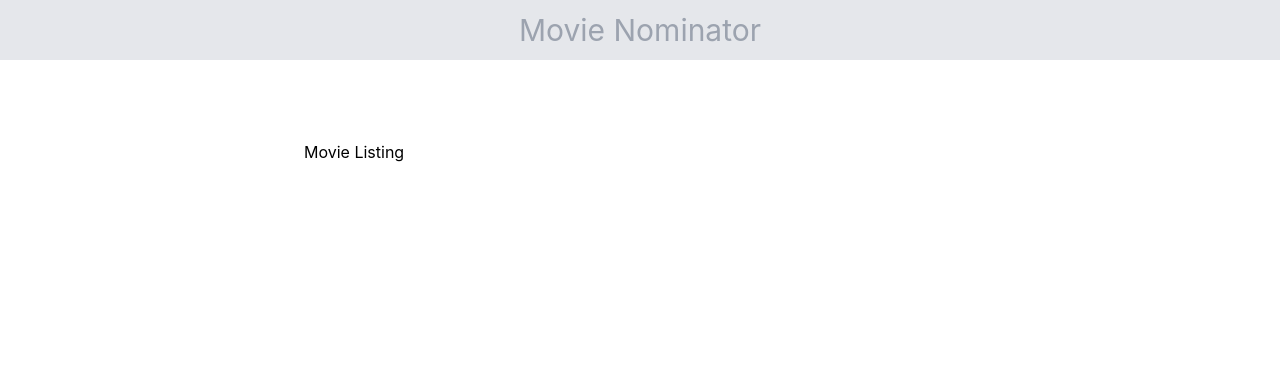
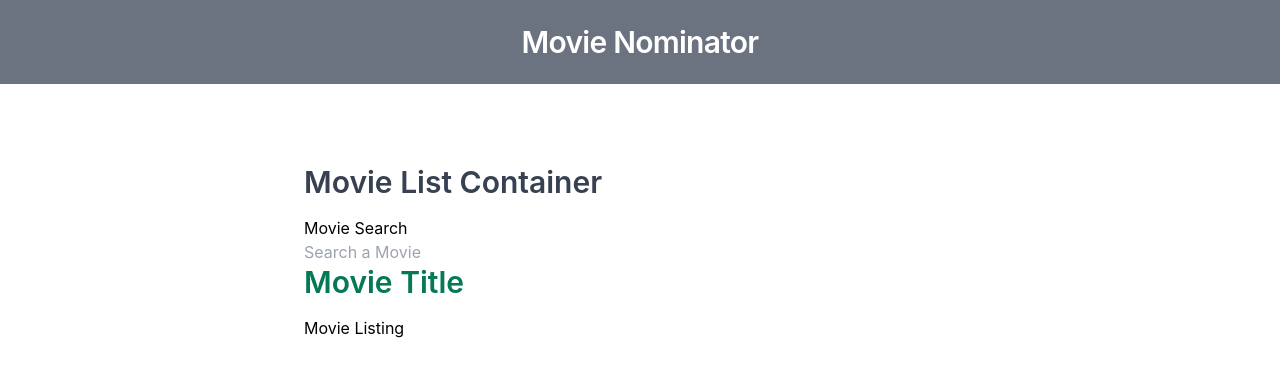
Before and after one commit to bebofofum/omdb-challenge, a React (Create React App) app in the folder react-omdb-challenge/: page / in a window 1280 px wide. Shown: the top 376 px of the page. Built offline with nearby package versions, Linux system fonts and the light colour scheme.

Commit message:
Adding form for searching

```diff
--- a/react-omdb-challenge/src/App.js
+++ b/react-omdb-challenge/src/App.js
@@ -8,7 +8,7 @@ import NavBar from './components/NavBar'
 const App = () => {
   return (
     <div>
-      <NavBar />
+      <NavBar title="Movie Nominator"/>
       <MovieListContainer />
     </div>
   )
--- /dev/null
+++ b/react-omdb-challenge/src/components/MovieList.js
@@ -0,0 +1,14 @@
+import React from 'react'
+
+const MovieList = (props) => {
+    return(
+        <div>
+            <h1 className="text-3xl font-semibold pb-4 text-green-700">Movie Title</h1>
+            <ul>
+                Movie Listing
+            </ul>
+        </div>
+    )
+}
+
+export default MovieList;
--- /dev/null
+++ b/react-omdb-challenge/src/components/MovieSearch.js
@@ -0,0 +1,35 @@
+import React, { Component } from 'react'
+
+class MovieSearch extends Component {
+    state = {
+        search: ''
+    }
+
+    handleChange = (e) => {
+        this.setState({
+            [e.target.name]: e.target.value
+        }
+        )
+
+    }
+
+    render() {
+        return(
+            <div>
+                <form>
+                    <h1>Movie Search</h1>
+                    <input
+                        type="text"
+                        name="search"
+                        placeholder="Search a Movie"
+                        onChange={this.handleChange}
+                        value={this.state.search}
+
+                        />
+                </form>
+            </div>
+        )
+    }
+}
+
+export default MovieSearch;
--- a/react-omdb-challenge/src/components/NavBar.js
+++ b/react-omdb-challenge/src/components/NavBar.js
@@ -1,10 +1,12 @@
 import React from 'react'
 
-const NavBar = () => {
+const NavBar = (props) => {
     return(
-        <div className="text-center text-3xl bg-gray-200 text-gray-400 p-3 space-x-2">
-            Movie Nominator
-        </div>
+        <div className=" bg-gray-500 p-6">
+            <div className=" text-center text-white ">
+                <span className="font-semibold text-3xl tracking-tight">{props.title}</span>
+            </div>
+      </div>
     )
 
 }
--- a/react-omdb-challenge/src/containers/MovieListContainer.js
+++ b/react-omdb-challenge/src/containers/MovieListContainer.js
@@ -1,11 +1,16 @@
 import React, { Component } from 'react'
+import MovieSearch from '../components/MovieSearch'
+import MovieList from '../components/MovieList'
 
 
 class MovieListContainer extends Component {
     render() {
         return (
             <section className="max-w-2xl w-10/12 mx-auto mt-20">
-                Movie Listing
+                <h1 className="text-3xl font-semibold pb-4 text-gray-700">Movie List Container</h1>
+                <MovieSearch />
+                <MovieList />
+
             </section>
         )
     }
```
Also changed, not shown: 2 other files (tests, documents, lock files or other folders).
